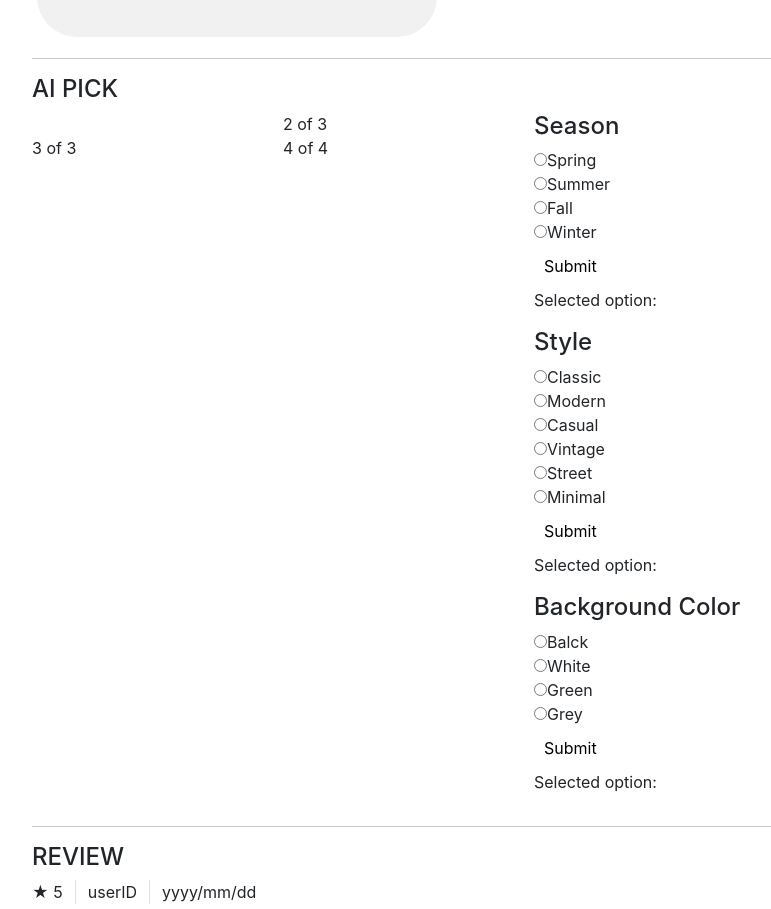
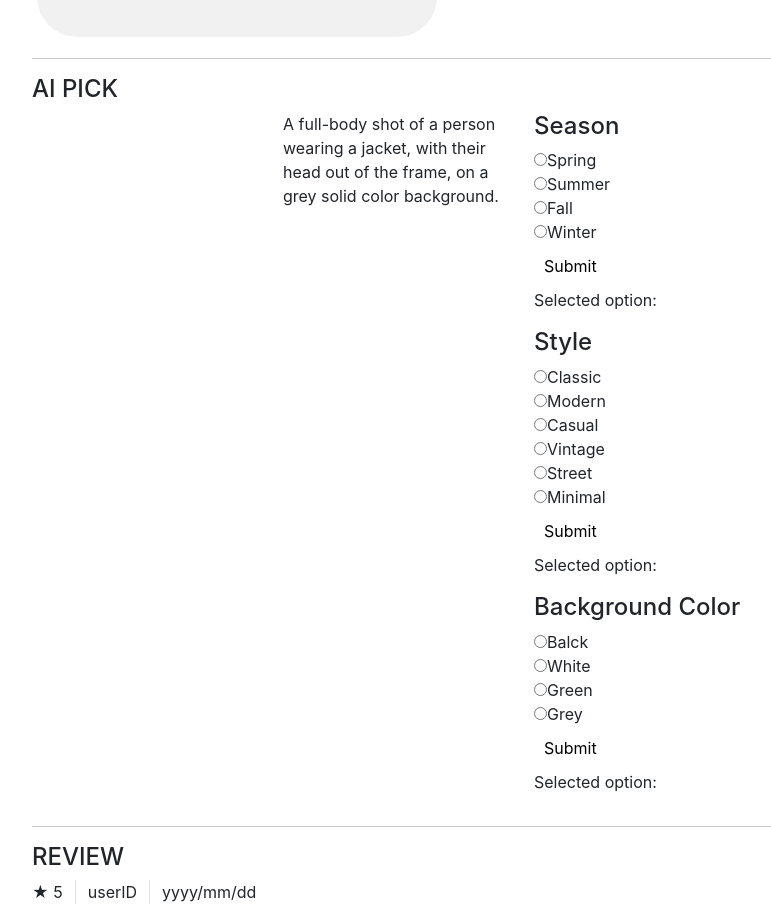
Before and after one commit to myeonji/Capston, a React (Create React App) app in the folder shop/: page /detail/1 in a window 1280 px wide. Shown: the part 1089-1998 px from the top of the page, without its empty margins (118-889 px from the left). Built offline with nearby package versions, Linux system fonts and the light colour scheme.

Commit message:
프롬프트 입력구현

```diff
--- a/shop/src/routes/detail.js
+++ b/shop/src/routes/detail.js
@@ -16,12 +16,20 @@ function Detail(props){
   const Clothing_style = ["Classic","Modern","Casual","Vintage","Street","Minimal"]
   const Background_color = ["Balck","White","Green","Grey"]
 
-  let prompt = ""
-  let [opt1,setOpt1]=useState('')//프롬프트 옵션1
-  let [opt2,setOpt2]=useState('')//프롬프트 옵션2
-  let [opt3,setOpt3]=useState('')//프롬프트 옵션3
+  var prompt = "A full-body shot of a person wearing a jacket, with their head out of the frame, on a grey solid color background."
+  var [opt1,setOpt1]=useState('')//프롬프트 옵션1
+  var [opt2,setOpt2]=useState('')//프롬프트 옵션2
+  var [opt3,setOpt3]=useState('')//프롬프트 옵션3
+
+
   function onSetOpt1(a){
     setOpt1(a);
+  }
+  function onSetOpt2(a){
+    setOpt2(a);
+  }
+  function onSetOpt3(a){
+    setOpt3(a);
   }
 
   let [size,setSize] = useState('')
@@ -76,9 +84,9 @@ function Detail(props){
             <Col>
             <Row xs={2} md={2}>
               <Col>{opt1}</Col>
-              <Col>2 of 3</Col>
-              <Col>3 of 3</Col>
-              <Col>4 of 4</Col>
+              <Col>{opt2}</Col>
+              <Col>{opt3}</Col>
+              <Col>{prompt}</Col>
             </Row>
             </Col>
             <Col>
@@ -87,19 +95,19 @@ function Detail(props){
                 <Col>
 
                 <div>
-                  <RadioButtonGroup options={Season} groupName="Season" onSetOpt1={onSetOpt1}></RadioButtonGroup>
+                  <RadioButtonGroup options={Season} groupName="Season" onSetOpt={onSetOpt1}></RadioButtonGroup>
                   </div>
                 </Col>
                 <Col>
 
                 <div>
-                  <RadioButtonGroup options={Clothing_style} groupName="Style"></RadioButtonGroup>
+                  <RadioButtonGroup options={Clothing_style} groupName="Style" onSetOpt={onSetOpt2}></RadioButtonGroup>
                   </div>
                 </Col>
                 <Col>
 
                 <div>
-                  <RadioButtonGroup options={Background_color} groupName="Background Color"></RadioButtonGroup>
+                  <RadioButtonGroup options={Background_color} groupName="Background Color" onSetOpt={onSetOpt3}></RadioButtonGroup>
                 </div>
                 </Col>
               </Row>
@@ -130,7 +138,7 @@ function Detail(props){
           <hr></hr>
           <h4>Q&A</h4>
           //여따가 Q&A
-          <PostRequestComponent/>
+          <PostRequestComponent opt1={opt1} opt2={opt2} opt3={opt3}/>
         </div>
       </div>
     )
@@ -147,16 +155,14 @@ function Detail(props){
     )
   }
 
-  function RadioButtonGroup({ options, groupName},props ) {
+  function RadioButtonGroup({ options, groupName, onSetOpt} ) {
     const [selectedOption, setSelectedOption] = useState('');
 
-    const onSetOpt1=()=>{
-      props.onSetOpt1(`${selectedOption}`)
-    }
 
     const handleOptionChange = (event) => {
-      setSelectedOption(event.target.value);
-      onSetOpt1()
+      const newValue = event.target.value;
+      setSelectedOption(newValue);
+      onSetOpt(newValue);
     };
 
     const handleSubmit = (event) => {
@@ -196,14 +202,14 @@ function Detail(props){
     );
   }
 
-  const PostRequestComponent = () => {
+  const PostRequestComponent = (opt1,opt2,opt3) => {
     const handlePostRequest = async () => {
       const payload = {
         prompt: "A full-body shot of a person wearing a jacket, with their head out of the frame, on a grey solid color background.",
         num_inference_steps: 4,
-        guidance_scale: 1
+        guidance_scale: 1,
       };
-
+      console.log(payload)
       try {
         const response = await axios.post('http://localhost:3000/txt2img', payload, {
           headers: {
```
